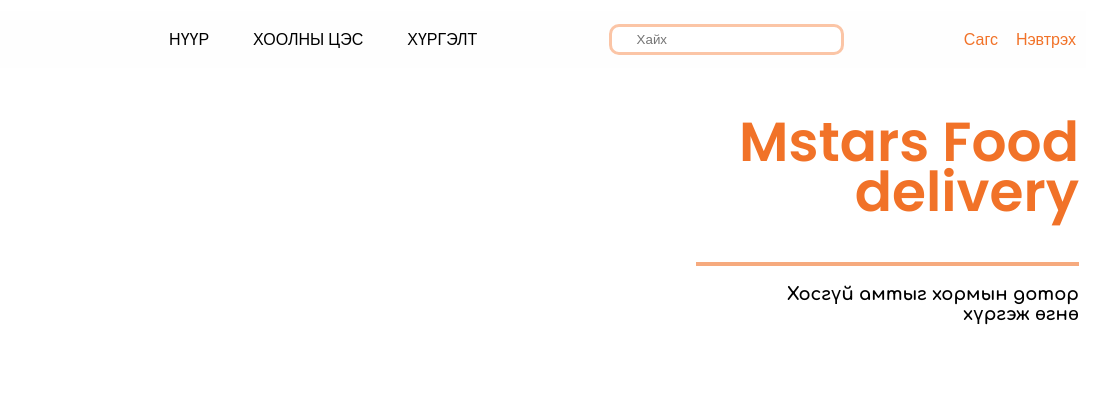
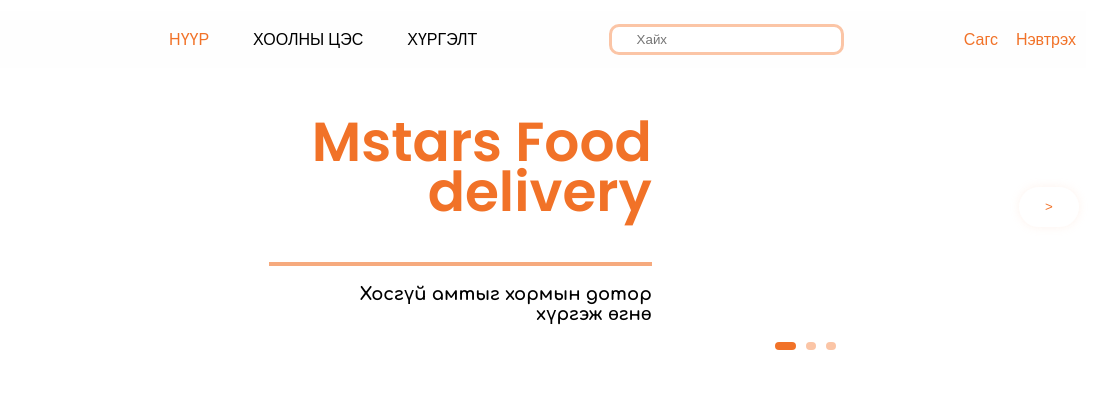
Before and after one commit to FlappyLeu/Project, a plain HTML site: page index.html in a window 1280 px wide. Shown: the top 400 px of the page, 183-1280 px from the left. Drawn offline with Linux system fonts and the light colour scheme.

Commit message:
end of main page

```diff
--- a/index.html
+++ b/index.html
@@ -32,7 +32,7 @@
       </div>
       <div>
         <ul class="nav-links">
-          <li><a href="#">нүүр</a></li>
+          <li><a href="#" id="nuur">нүүр</a></li>
           <li><a href="#">хоолны цэс</a></li>
           <li><a href="#">хүргэлт</a></li>
         </ul>
@@ -50,6 +50,7 @@
     <div id="slider">
       <div class="banner1 contents">
         <div>
+
           <img src="./images/background/mealpic.png" alt="mealpic" />
         </div>
         <div>
@@ -63,7 +64,13 @@
             хүргэж өгнө
           </p>
         </div>
+        <input type="button" id="butn" value="&#62" />
       </div>
+      <div class="btns">
+      <div class="nxt1"></div>
+      <div class="nxt2"></div>
+      <div class="nxt3"></div>
+    </div>
     </div>
     <div class="info">
       <div class="infoPanel contents">
@@ -95,7 +102,7 @@
     <div class="category contents">
       <div class="section1">
         <h2>&nbsp; Хямдралтай</h2>
-        <input type="button" id="btn" value="бүгдийг харах >" />
+        <input type="button" id="btn" value="бүгдийг харах &#62" />
       </div>
       <div class="meals">
         <div class="dishes">
@@ -132,7 +139,7 @@
     <div class="category contents">
       <div class="section1">
         <h2>&nbsp; Үндсэн хоол</h2>
-        <input type="button" id="btn" value="бүгдийг харах >" />
+        <input type="button" id="btn" value="бүгдийг харах &#62" />
       </div>
       <div class="meals">
         <div class="dishes">
@@ -161,7 +168,7 @@
     <div class="category contents">
       <div class="section1">
         <h2>&nbsp;Салад ба зууш</h2>
-        <input type="button" id="btn" value="бүгдийг харах >" />
+        <input type="button" id="btn" value="бүгдийг харах &#62" />
       </div>
       <div class="meals">
         <div class="dishes">
@@ -190,7 +197,7 @@
     <div class="category contents">
       <div class="section1">
         <h2>&nbsp;Амттан</h2>
-        <input type="button" id="btn" value="бүгдийг харах >" />
+        <input type="button" id="btn" value="бүгдийг харах &#62" />
       </div>
       <div class="meals">
         <div class="dishes">
@@ -215,7 +222,6 @@
         </div>
       </div>
     </div>
-
     <footer>
       <div class="features contents">
         <div class="top">
--- a/style/header.css
+++ b/style/header.css
@@ -38,7 +38,9 @@ header p {
   display: inline-block;
   padding: 0px 20px;
 }
-
+#nuur {
+  color: #f17228;
+}
 .nav-links li a {
   transition: all 0.3s ease 0s;
 }
@@ -72,3 +74,36 @@ header p {
 #search::placeholder {
   padding-left: 20px;
 }
+#butn {
+  color: #f17228;
+  border: #fff solid;
+  height: 40px;
+  width: 60px;
+  border-radius: 30px;
+  background: rgb(255, 255, 255);
+  box-shadow: 0px 0px 10px rgba(251, 197, 166, 0.2);
+}
+.btns {
+  display: flex;
+}
+.nxt1 {
+  width: 21px;
+  height: 8px;
+  background: #f17228;
+  border-radius: 5px;
+  margin-left: 950px;
+}
+.nxt2 {
+  width: 10px;
+  height: 8px;
+  background: #fbc5a6;
+  border-radius: 5px;
+  margin-left: 10px;
+}
+.nxt3 {
+  width: 10px;
+  height: 8px;
+  background: #fbc5a6;
+  border-radius: 5px;
+  margin-left: 10px;
+}
```
